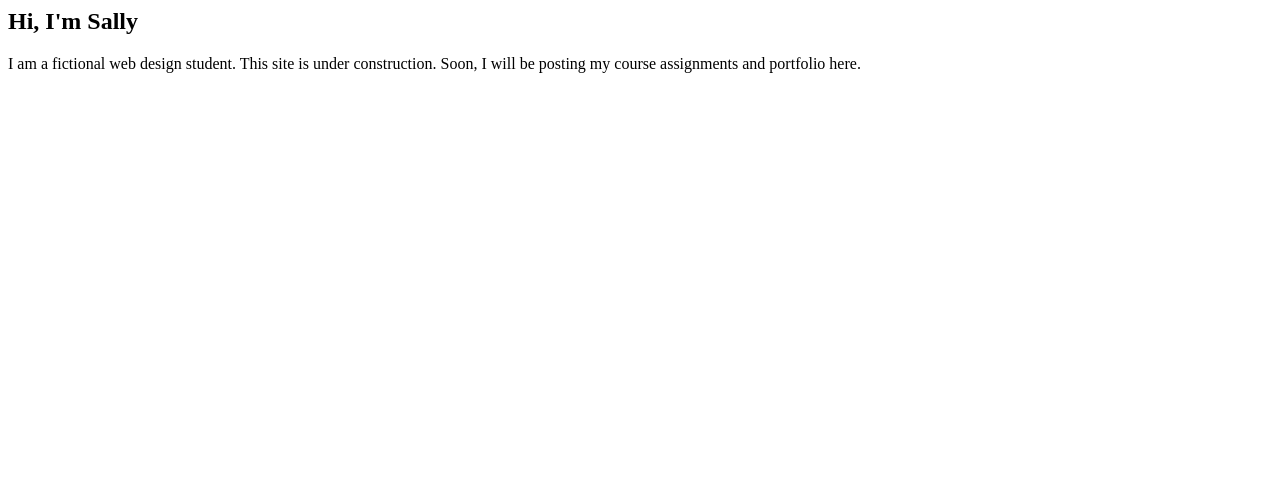
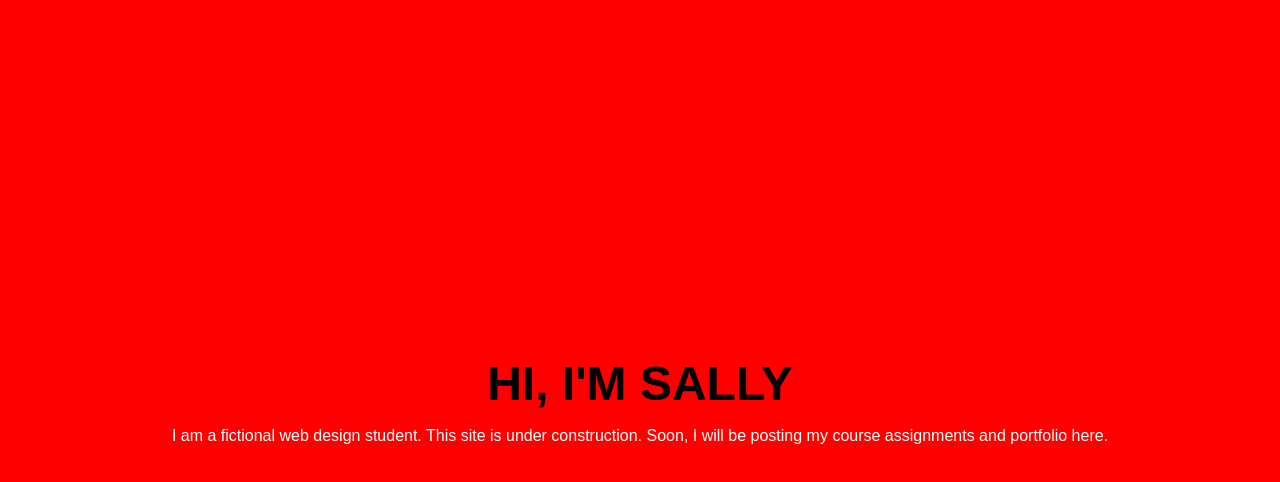
Before and after one commit to sallysmithnma/studentsite, a plain HTML site: page index.html in a window 1280 px wide. Drawn offline with Linux system fonts and the light colour scheme.

Commit message:
added inline css

```diff
--- a/index.html
+++ b/index.html
@@ -2,11 +2,33 @@
 
 <head>
     <title>Sally Smith</title>
+
+    <style>
+        body {
+            background: red;
+            font-family: sans-serif;
+            text-align: center;
+            display: grid;
+            align-content: center;
+            min-height: 100vh;
+        }
+
+        h1 {
+            font-size: 48px;
+            text-transform: uppercase;
+            margin: 0;
+        }
+
+        p {
+            color: white;
+        }
+    </style>
+
 </head>
 
 <body>
 
-    <h2>Hi, I'm Sally</h2>
+    <h1>Hi, I'm Sally</h1>
 
     <p>I am a fictional web design student. This site is under construction. Soon, I will be posting my course
         assignments and portfolio here.</p>
```
